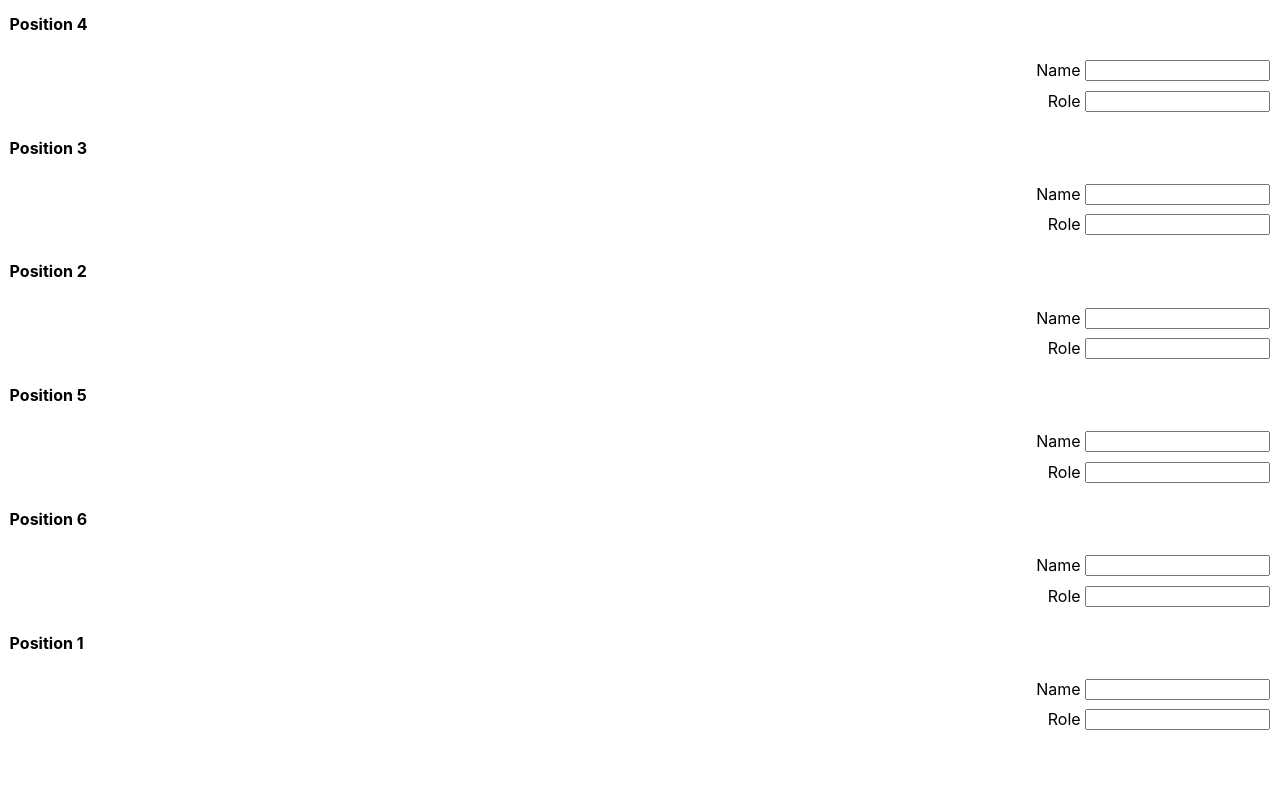
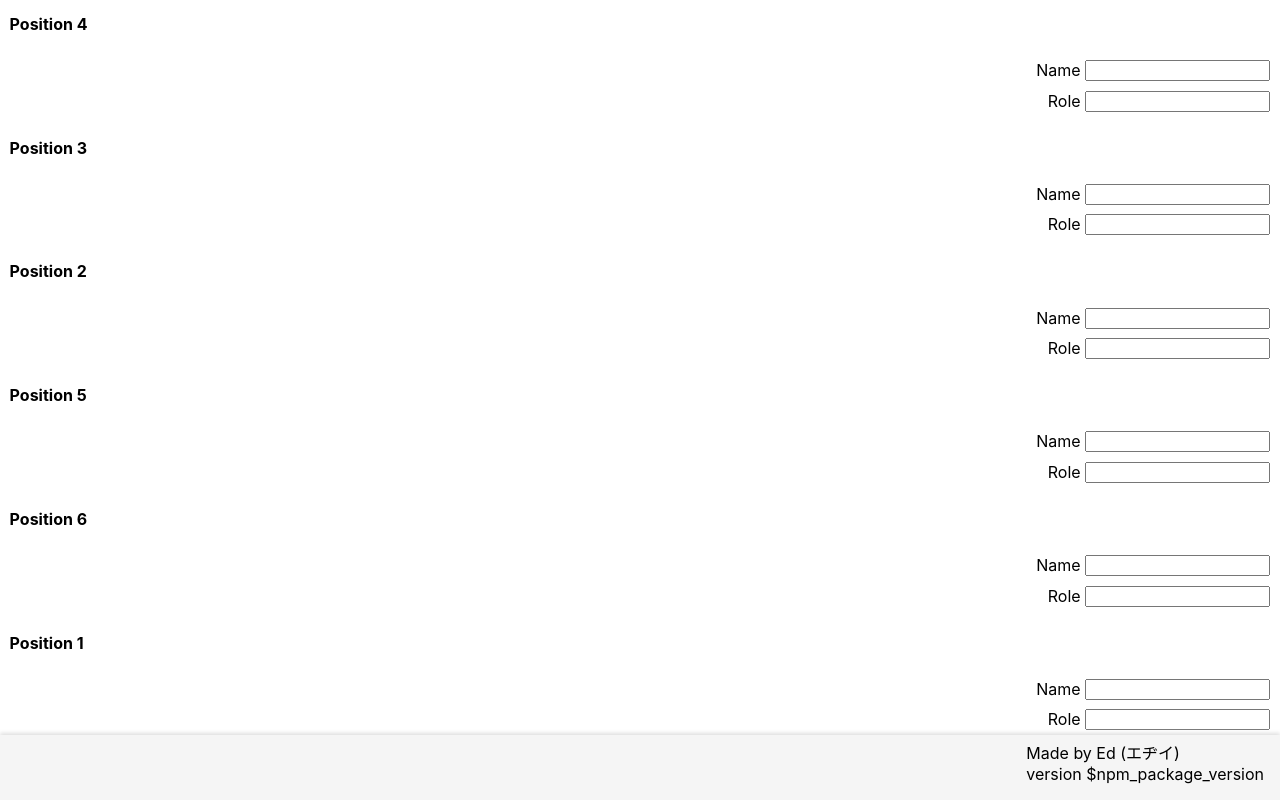
Before and after one commit to edward93/project-volleyball-lineup, a React (Create React App) app: page / in a window 1280 px wide. Shown: the part 1071-1871 px from the top of the page. Before the commit the page ends 1806 px from the top, so only its background shows below. Built offline with nearby package versions, Linux system fonts and the light colour scheme.

Commit message:
adds footer

```diff
--- a/package.json
+++ b/package.json
@@ -1,6 +1,6 @@
 {
   "name": "project-volleyball-lineup",
-  "version": "0.1.0",
+  "version": "1.0.0",
   "author": {
     "email": "edward.chopuryan@gmail.com",
     "name": "Edward",
--- a/src/components/App.tsx
+++ b/src/components/App.tsx
@@ -1,14 +1,15 @@
-import { LineupComponent } from "./Lineup.Component";
 import { BrowserRouter as Router, Route, Switch } from "react-router-dom";
 
+import { LineupComponent } from "./Lineup.Component";
+import { HeaderComponent } from "./Header.Component";
+
 import "../styles/app.scss";
+import { FooterComponent } from "./Footer.Component";
 
 function App() {
   return (
     <div className="pvl-app-container">
-      <div className="pvl-app-header">
-        <h1>Volleyball Line Up</h1>
-      </div>
+      <HeaderComponent />
       <div className="pvl-lineup-container">
         <Router>
           <Switch>
@@ -21,6 +22,7 @@ function App() {
           </Switch>
         </Router>
       </div>
+      <FooterComponent />
     </div>
   );
 }
--- /dev/null
+++ b/src/components/Footer.Component.tsx
@@ -0,0 +1,12 @@
+import "../styles/footer.scss";
+
+export const FooterComponent = () => {
+  return (
+    <div className="pvl-footer-container">
+      <div className="pvl-footer-app-info">
+        <div className="pvl-footer-app-author">Made by Ed (エヂイ)</div>
+        <div className="pvl-footer-app-version">version {process.env.REACT_APP_VERSION}</div>
+      </div>
+    </div>
+  );
+};
--- /dev/null
+++ b/src/components/Header.Component.tsx
@@ -0,0 +1,9 @@
+import "../styles/header.scss";
+
+export const HeaderComponent = () => {
+  return (
+    <div className="pvl-app-header">
+      <h1>Volleyball Line Up</h1>
+    </div>
+  );
+};
--- a/src/styles/app.scss
+++ b/src/styles/app.scss
@@ -5,15 +5,6 @@
   // justify-content: center;
   // align-items: center;
 
-  & .pvl-app-header {
-    display: flex;
-    justify-content: center;
-    width: 100%;
-
-    text-transform: uppercase;
-    background-color: whitesmoke;
-  }
-
   & > .pvl-lineup-container {
     display: flex;
     flex-wrap: wrap;
--- /dev/null
+++ b/src/styles/footer.scss
@@ -0,0 +1,18 @@
+.pvl-footer-container {
+  display: flex;
+
+  padding: .3em 1em 1em 1em;
+  background-color: #f5f5f5;
+  // background-color: rgb(77, 77, 77);
+  justify-content: flex-end;
+  // color: white;
+
+  // border-top: .1em solid #bbb;
+  box-shadow: 0px -2px 4px #dfdfdf;
+
+
+  & .pvl-footer-app-info {
+    display: flex;
+    flex-direction: column;
+  }
+}
--- /dev/null
+++ b/src/styles/header.scss
@@ -0,0 +1,8 @@
+.pvl-app-header {
+  display: flex;
+  justify-content: center;
+  width: 100%;
+
+  text-transform: uppercase;
+  background-color: whitesmoke;
+}
```
Also changed, not shown: 1 other file (tests, documents, lock files or other folders).
